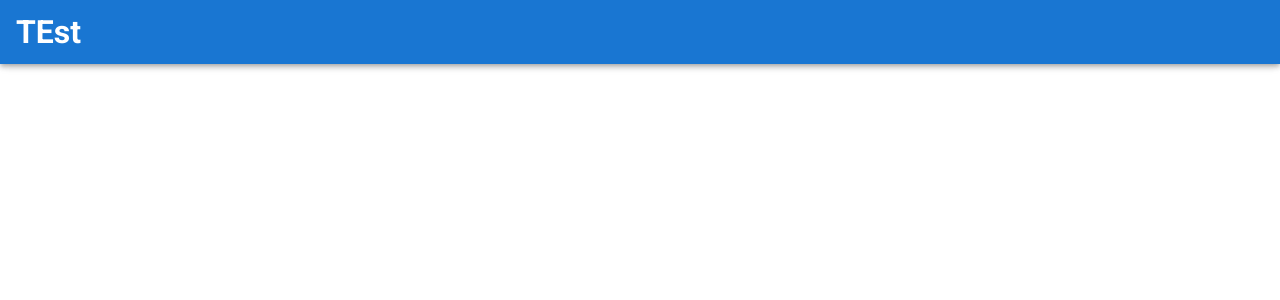
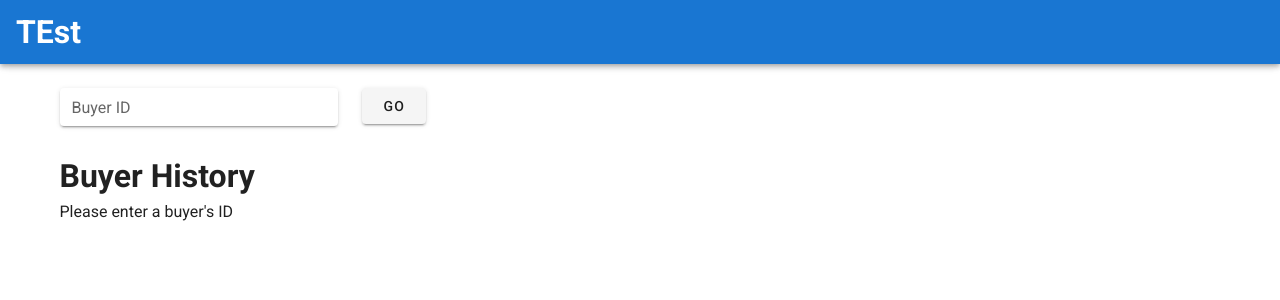
Before and after one commit to jabn1/DGraphChallenge, a Vue app in the folder Restaurant/restaurant-client/: page /buyer in a window 1280 px wide. Shown: the top 300 px of the page. Built offline with nearby package versions, Linux system fonts and the light colour scheme.

Commit message:
Add goto bar in buyer history

```diff
--- a/Restaurant/restaurant-client/src/components/Buyerhistory.vue
+++ b/Restaurant/restaurant-client/src/components/Buyerhistory.vue
@@ -1,7 +1,28 @@
 <template>
   <v-container>
+    <!-- Go to other buyer -->
+    <form class="pa-0 ma-0">
+      <v-row class="pa-0 ma-0">
+        <v-col cols="3" class=" pb-0 pl-0" >
+          <v-text-field
+            label="Buyer ID"
+            solo
+            dense
+            v-model="input"
+          ></v-text-field>
+        </v-col >
+        <v-col class=" pb-0">
+          <v-btn v-on:click="goToBuyer">
+            Go
+          </v-btn>
+        </v-col>
+      </v-row>
+
+    </form>
+    <!-- Buyer history -->
     <h1>Buyer History</h1>
-    <div v-if="errored">
+    <div v-if="id === undefined">Please enter a buyer's ID</div>
+    <div v-else-if="errored">
       There was an error loading this page.
     </div>
     <div v-else>
@@ -173,10 +194,30 @@ export default {
       loading: true,
       errored: false,
       page: 1,
-      perPage: 5
+      perPage: 5,
+      input: null
     }
   },
   mounted () {
+    this.getData()
+  },
+  watch: {
+    $route (to, from) {
+      this.id = this.$route.params.id
+      this.loading = true
+      this.errored = false
+      this.getData()
+    }
+  },
+  methods: {
+    goToBuyer: function () {
+      if (this.input !== null && this.input !== undefined && this.input !== '') {
+        this.$router.push('/buyer/' + this.input)
+        this.input = ''
+      }
+    },
+    getData: function () {
+      if (this.id !== undefined) {
         axios
           .get(' http://localhost:5000/api/buyer?id=' + this.id)
           .then(response => {
@@ -189,10 +230,7 @@ export default {
           .finally(() => {
             this.loading = false
           })
-  },
-  watch: {
-    $route (to, from) {
-      this.id = this.$route.params.id
+      }
     }
   }
 
--- a/Restaurant/restaurant-client/src/router/index.js
+++ b/Restaurant/restaurant-client/src/router/index.js
@@ -18,6 +18,10 @@ const routes = [
   {
     path: '/buyer/:id',
     component: Buyerhistory
+  },
+  {
+    path: '/buyer',
+    component: Buyerhistory
   }
 ]
 
```
Lines whose indentation alone changed are shown as unchanged.
